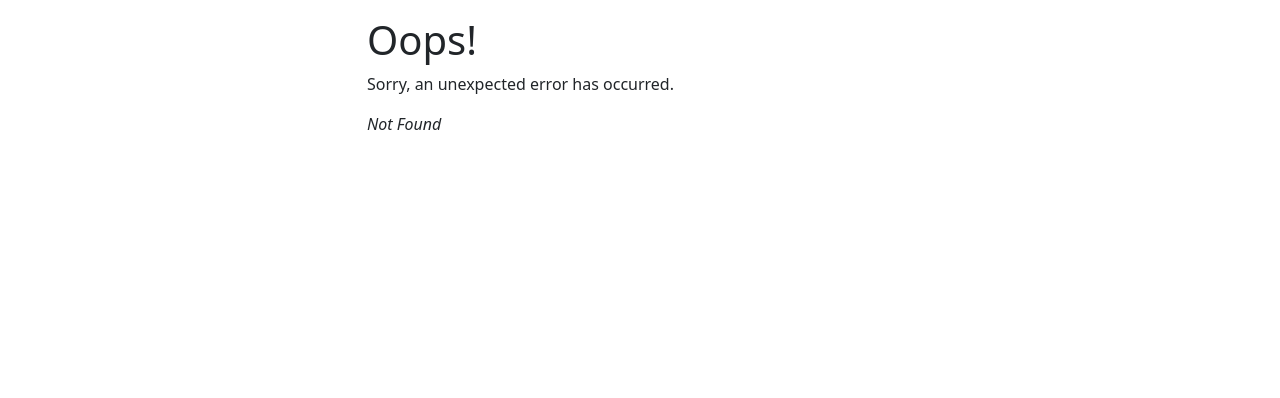
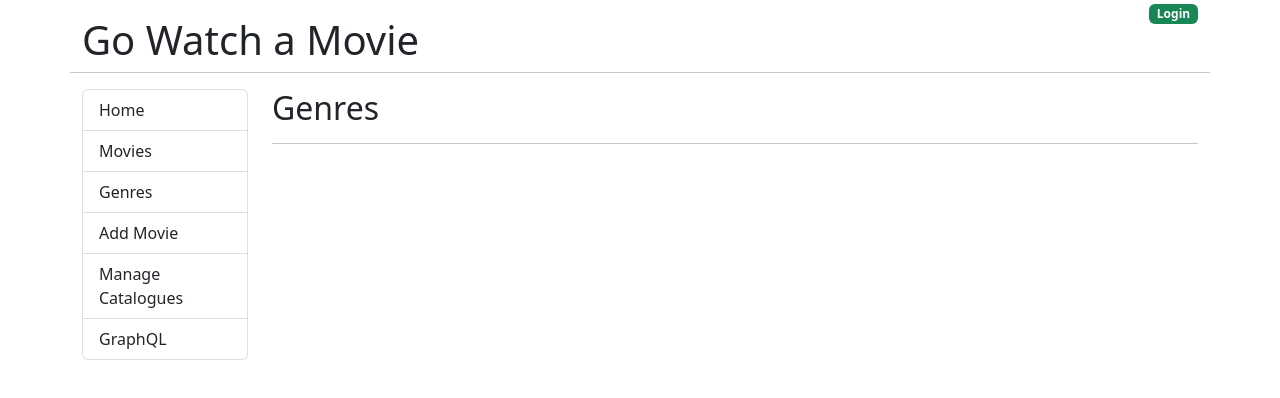
Before and after one commit to umedanaoyuki/full-stack-app-react, a React (Create React App) app: page /genres in a window 1280 px wide. Before the commit this address had no page. Shown: the top 398 px of the page. Built offline with nearby package versions, Linux system fonts and the light colour scheme.

Commit message:
feat: 各画面のコンポーネントを作成して画面遷移できるようにする

```diff
--- a/src/App.js
+++ b/src/App.js
@@ -42,7 +42,7 @@
                 Add Movie
               </Link>
               <Link
-                to="/admin"
+                to="/manage-catalogue"
                 className="list-group-item list-group-item-action"
               >
                 Manage Catalogues
--- /dev/null
+++ b/src/components/EditMovie.js
@@ -0,0 +1,10 @@
+const EditMovie = () => {
+  return (
+    <div>
+      <h2>Edit Movie</h2>
+      <hr />
+    </div>
+  );
+};
+
+export default EditMovie;
--- /dev/null
+++ b/src/components/Genres.js
@@ -0,0 +1,10 @@
+const Genres = () => {
+  return (
+    <div>
+      <h2>Genres</h2>
+      <hr />
+    </div>
+  );
+};
+
+export default Genres;
--- /dev/null
+++ b/src/components/GraphQL.js
@@ -0,0 +1,10 @@
+const GraphQL = () => {
+  return (
+    <div>
+      <h2>GraphQL</h2>
+      <hr />
+    </div>
+  );
+};
+
+export default GraphQL;
--- a/src/components/Home.js
+++ b/src/components/Home.js
@@ -1,3 +1,4 @@
+import { Link } from "react-router-dom";
 import Ticket from "./../images/movie_tickets.jpg";
 
 const Home = () => {
@@ -6,7 +7,9 @@
       <div className="text-center">
         <h2>Find a movie to watch tonight!</h2>
         <hr />
-        <img src={Ticket} alt="Movie Tickets" />
+        <Link to="/movies">
+          <img src={Ticket} alt="Movie Tickets" />
+        </Link>
       </div>
     </>
   );
--- /dev/null
+++ b/src/components/Login.js
@@ -0,0 +1,10 @@
+const Login = () => {
+  return (
+    <div>
+      <h2>Login</h2>
+      <hr />
+    </div>
+  );
+};
+
+export default Login;
--- /dev/null
+++ b/src/components/ManageCatalogue.js
@@ -0,0 +1,10 @@
+const ManageCatalogue = () => {
+  return (
+    <div>
+      <h2>Manage Catalogue</h2>
+      <hr />
+    </div>
+  );
+};
+
+export default ManageCatalogue;
--- a/src/components/Movies.js
+++ b/src/components/Movies.js
@@ -1,11 +1,9 @@
 const Movies = () => {
   return (
-    <>
-      <div className="text-center">
-        <h2>Movies</h2>
-        <hr />
-      </div>
-    </>
+    <div>
+      <h2>Movies</h2>
+      <hr />
+    </div>
   );
 };
 
```
Also changed, not shown: src/components/Movie.js (added, +10 -0 lines), src/index.js (+25 -0 lines).
